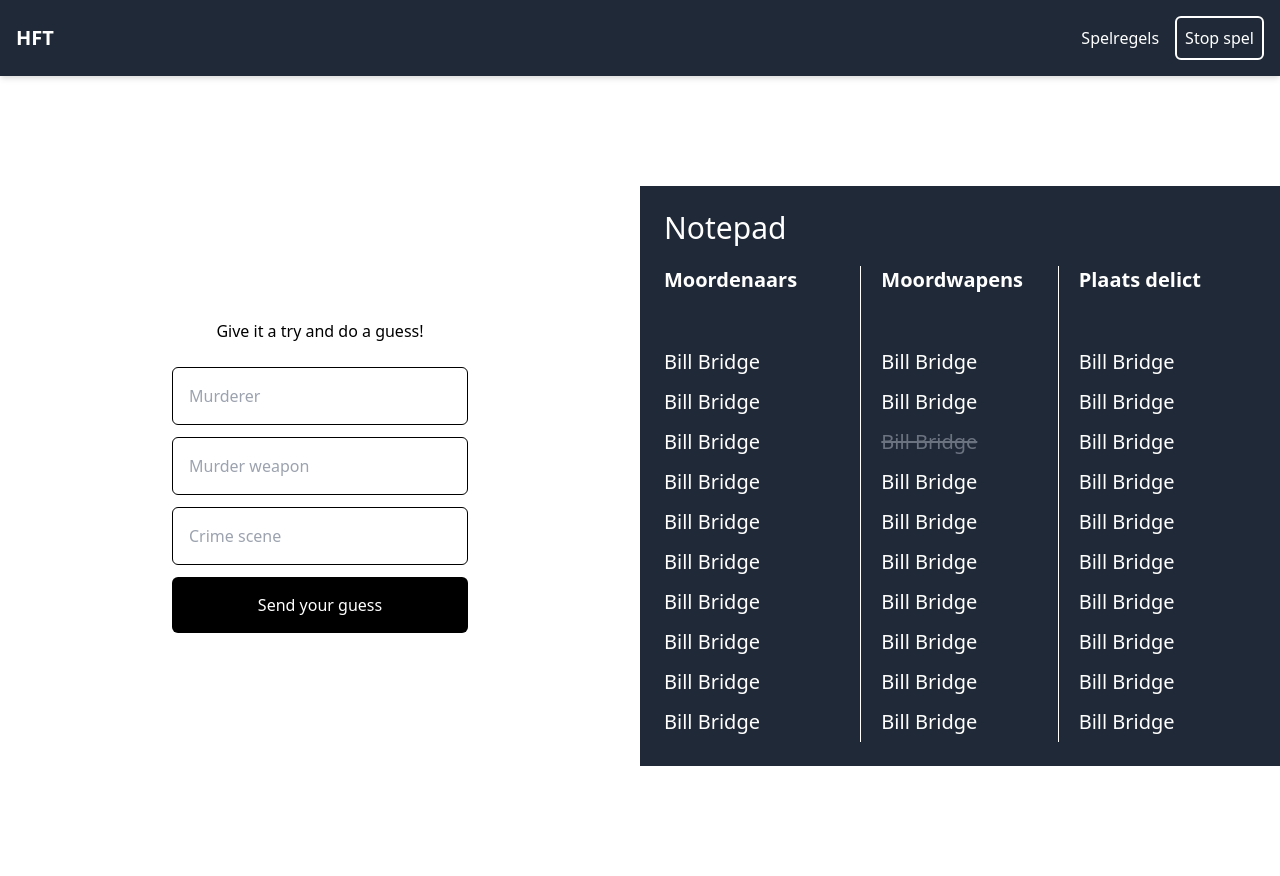
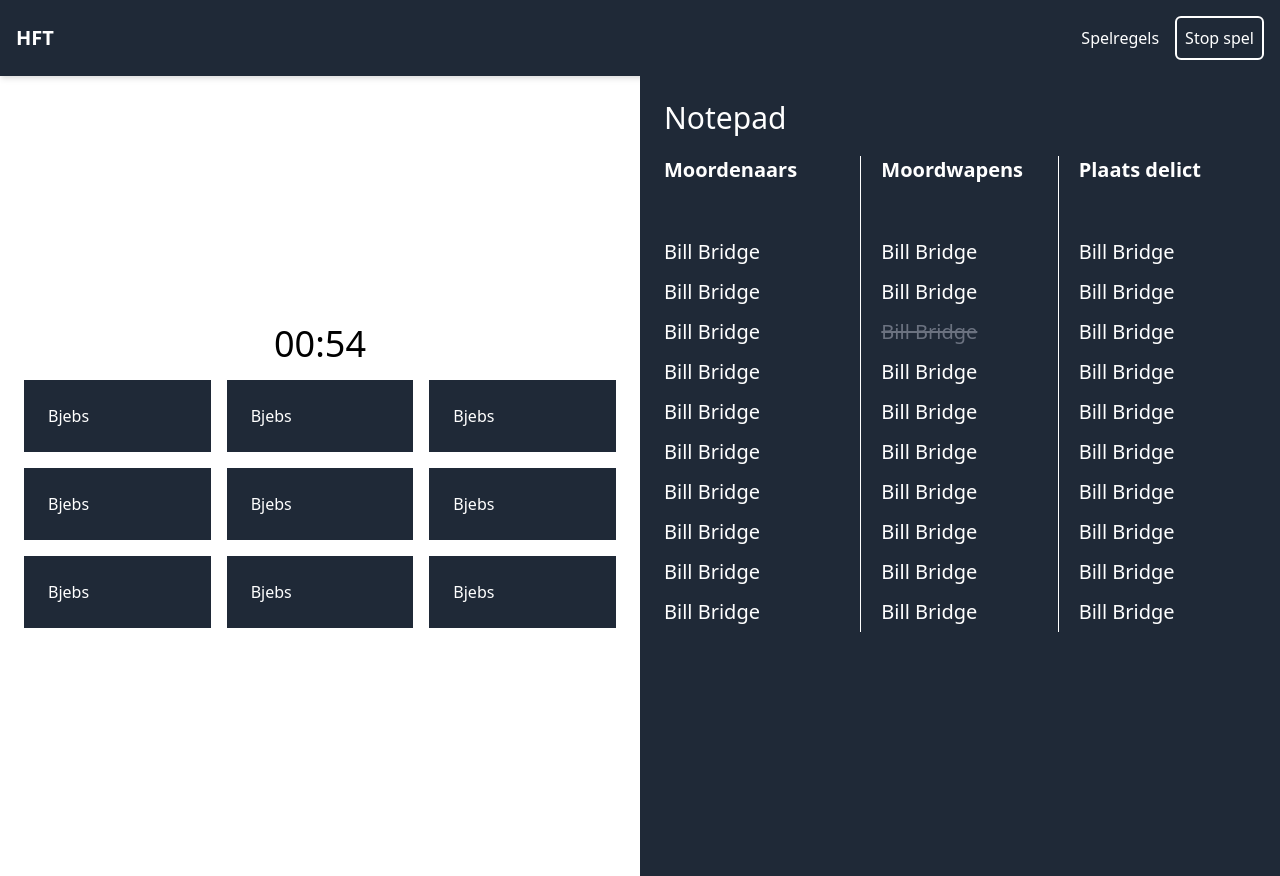
Before and after one commit to wannesmatthys/hackthefuture, a React (Vite) app: page /game in a window 1280 px wide. Built offline with nearby package versions, Linux system fonts and the light colour scheme.

Commit message:
Fix game screenheight

```diff
--- a/src/components/Game.tsx
+++ b/src/components/Game.tsx
@@ -7,10 +7,10 @@ const Game = (): JSX.Element => {
   return (
     <div className="flex h-screen items-center">
       <div className="w-1/2 p-6">
-        {/* <Grid /> */}
-        <Guess />
+        <Grid />
+        {/* <Guess /> */}
       </div>
-      <div className="w-1/2 bg-gray-800 text-white p-6">
+      <div className="w-1/2 bg-gray-800 text-white p-6 h-screen">
         <Notepad />
       </div>
     </div>
```
